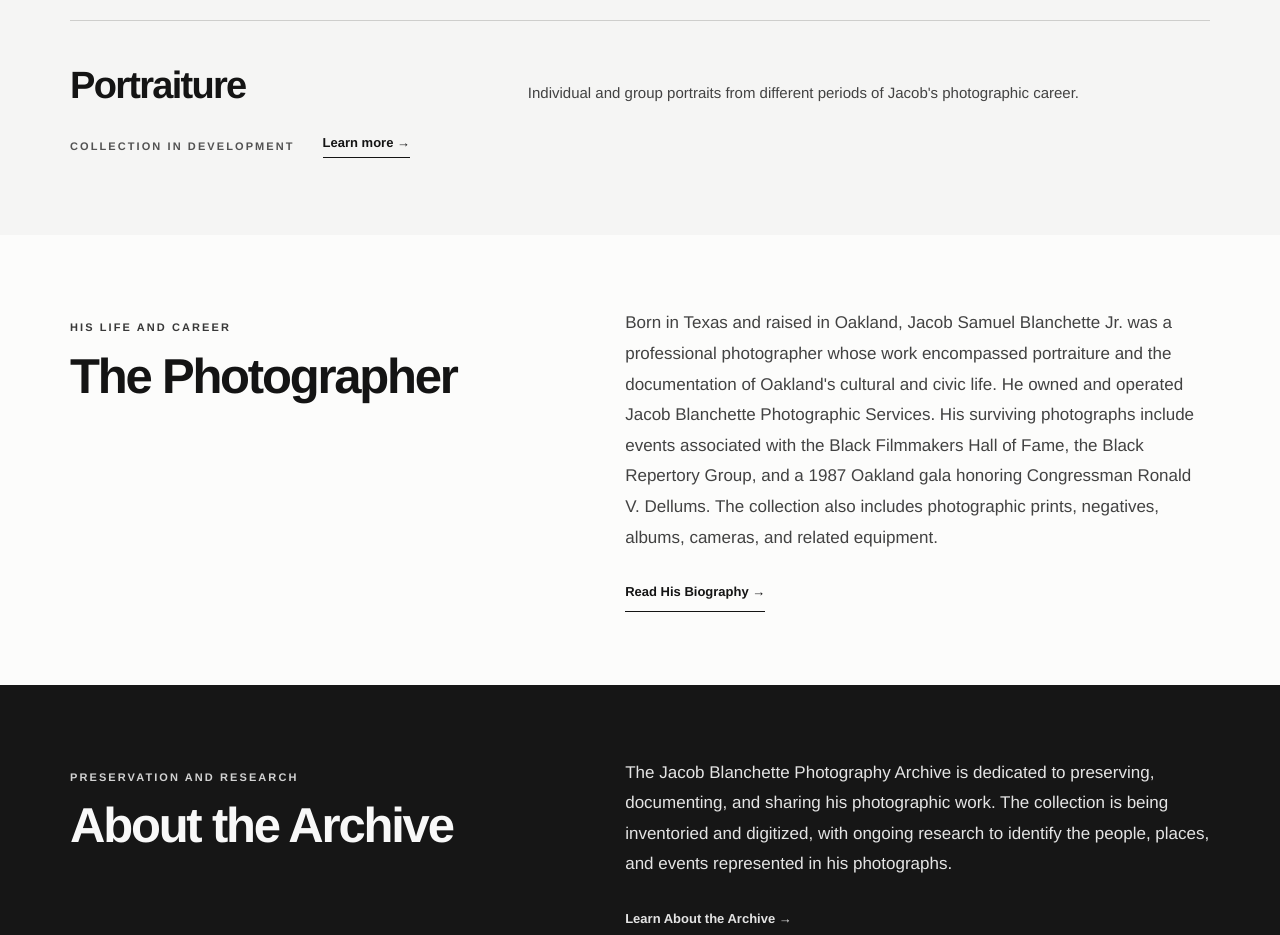
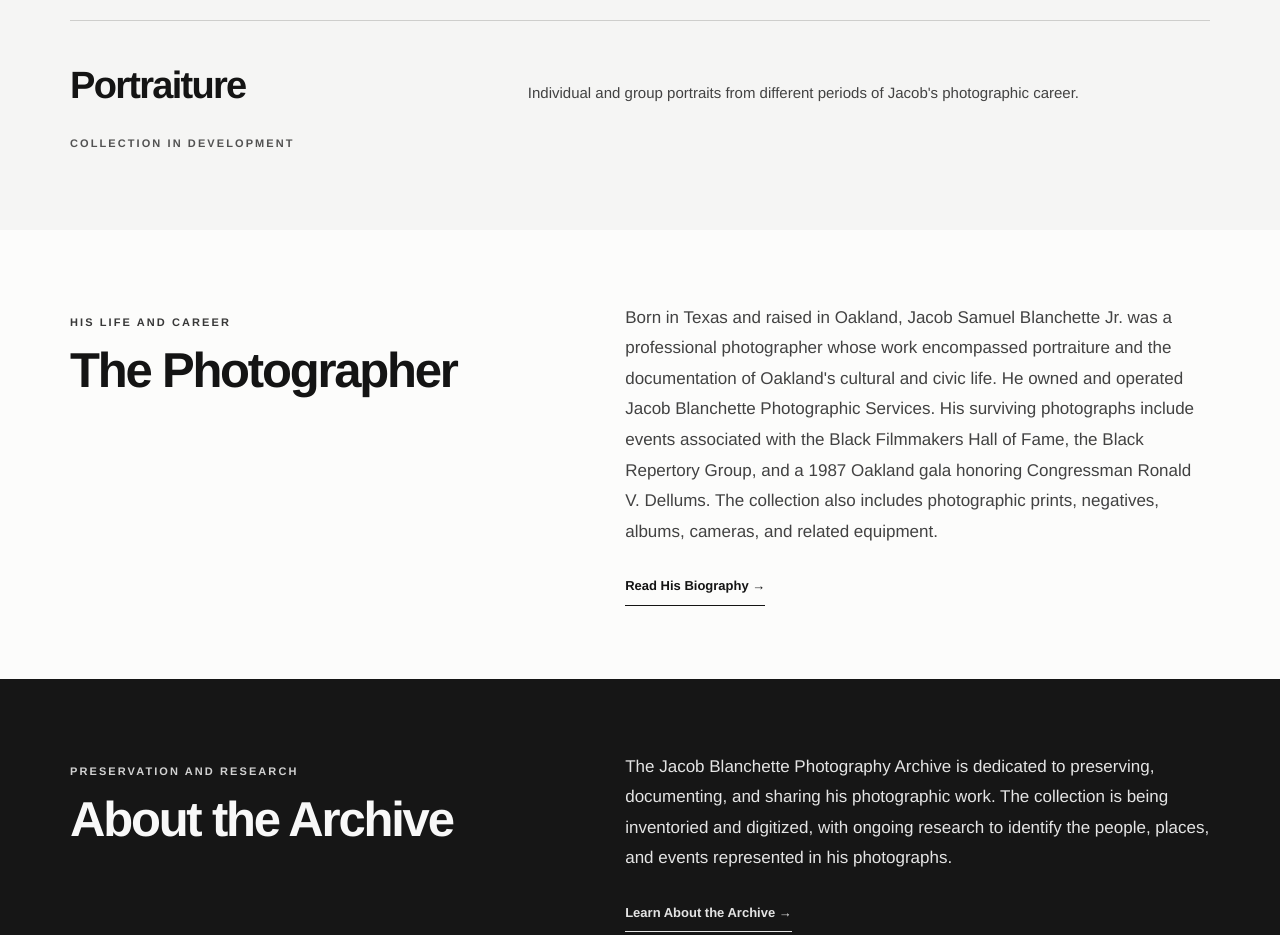
Before and after one commit to jacob-blanchette-archive/jacob-blanchette-archive.github.io, a plain HTML site: page index.html in a window 1280 px wide. Shown: the part 2700-3635 px from the top of the page. Drawn offline with Linux system fonts and the light colour scheme.

Commit message:
Remove unnecessary Portraiture Learn more link from homepage

```diff
--- a/index.html
+++ b/index.html
@@ -19,7 +19,7 @@
   <div class="collection-art"><img src="assets/images/dellums-1987/2_10.webp" loading="lazy" alt="Two men displaying an award plaque at the 1987 Ronald V. Dellums gala"></div>
   <div class="collection-body"><p class="eyebrow">Community &amp; Civic Life · 1987</p><h4>Ronald V. Dellums</h4><p>Jacob photographed a gala honoring Congressman Ronald V. Dellums on May 31, 1987, at Oakland's Hyatt Regency Hotel, recording speeches, performances, and guests.</p><span class="textlink">Explore the 1987 gala →</span></div>
 </a><p class="featured-photo-credit">Photograph by Jacob Blanchette · <a href="gallery.html?collection=dellums-1987&amp;photo=JB-000088" aria-label="View archival record and citation for JB-000088">View photo record and citation →</a></p></div></div></section>
-      <section class="home-theme home-portraiture" aria-labelledby="home-portraiture"><div class="home-theme-heading"><h3 id="home-portraiture">Portraiture</h3><p>Individual and group portraits from different periods of Jacob's photographic career.</p></div><div class="home-preview"><p class="eyebrow">Collection in development</p><a class="textlink" href="collections.html#portraiture">Learn more →</a></div></section>
+      <section class="home-theme home-portraiture" aria-labelledby="home-portraiture"><div class="home-theme-heading"><h3 id="home-portraiture">Portraiture</h3><p>Individual and group portraits from different periods of Jacob's photographic career.</p></div><div class="home-preview"><p class="eyebrow">Collection in development</p></div></section>
     </div>
   </div>
 </section>
```
